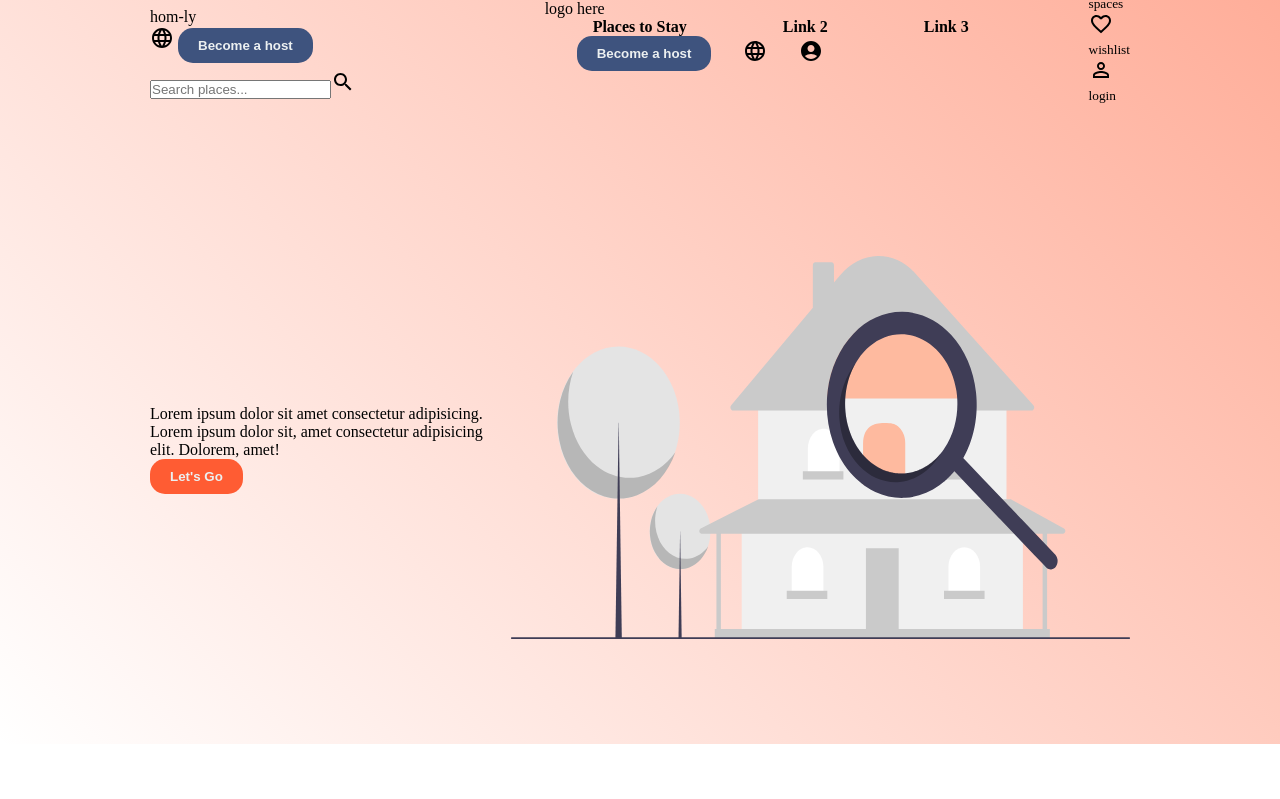
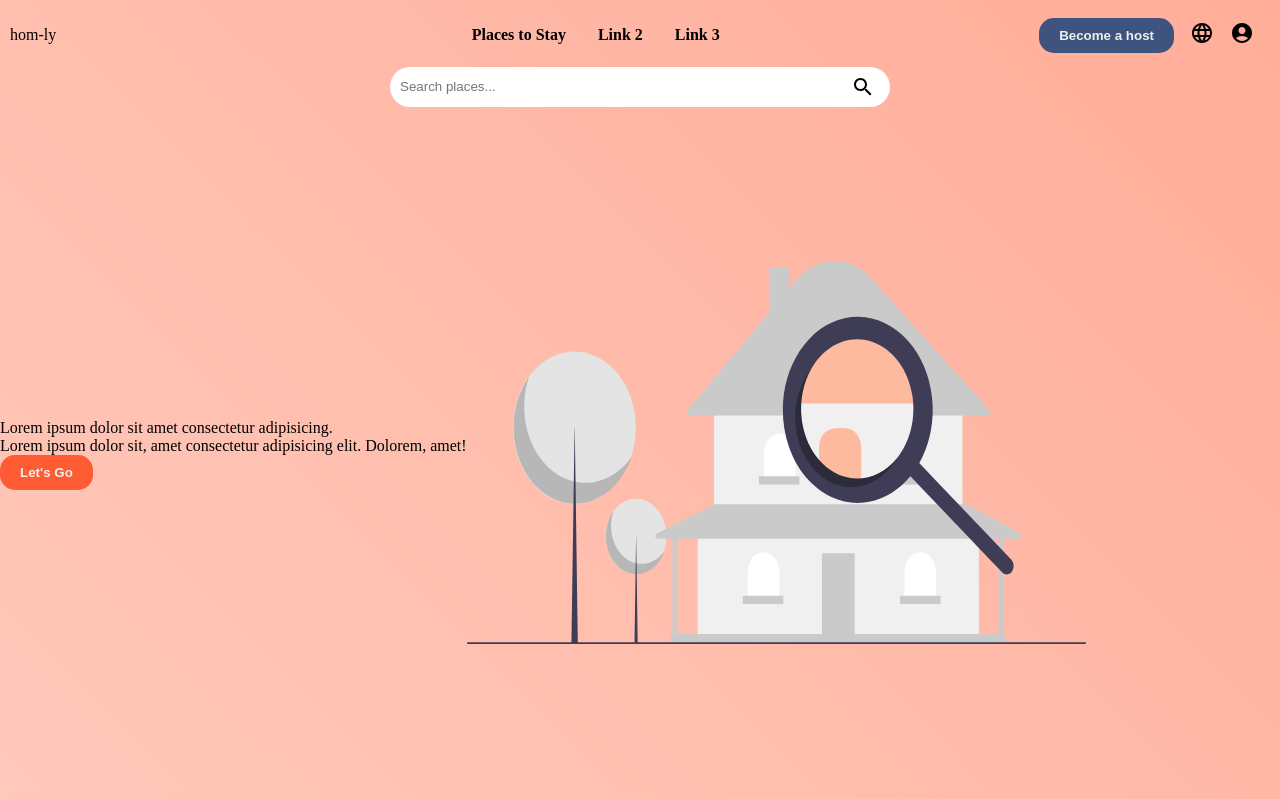
Before and after one commit to lumunge/Spacious-Living, a React (Create React App) app: page / in a window 1280 px wide. Shown: the top 799 px of the page. Built offline with nearby package versions, Linux system fonts and the light colour scheme.

Commit message:
header responsive

```diff
--- a/src/Components/Footer/footer.css
+++ b/src/Components/Footer/footer.css
@@ -1,6 +1,6 @@
 /* Small devices  */
 @media (max-width: 576px) {
-	footer {
+	.header {
 		display: flex;
 		flex-direction: column;
 	}
--- a/src/Components/Navbar/Navbar.jsx
+++ b/src/Components/Navbar/Navbar.jsx
@@ -1,4 +1,4 @@
-import { useState, useEffect } from "react";
+import { useState } from "react";
 // icons
 import LanguageIcon from "@mui/icons-material/Language";
 import AccountCircleIcon from "@mui/icons-material/AccountCircle";
@@ -29,14 +29,16 @@ const Navbar = () => {
 				</div>
 				<div className="top">
 					<span>
-					<LanguageIcon className="language" />
+						<LanguageIcon className="language" />
 					</span>
 					&nbsp;
 					<button className="btn">Become a host</button>
 				</div>
 			</div>
 			<div className="largeNav">
-				<div>logo here</div>
+				<div className="logo">
+					<span>hom-ly</span>
+				</div>
 				<div className="navLinks">
 					<a href="#!" className="link">
 						Places to Stay
--- a/src/Components/Navbar/navbar.css
+++ b/src/Components/Navbar/navbar.css
@@ -1,28 +1,6 @@
 header {
 	position: relative;
 	z-index: 999;
-}
-.navContainer {
-	display: flex;
-	justify-content: space-between;
-	align-items: center;
-	height: 70px;
-	/* background-color: red; */
-}
-.navEnd {
-	display: flex;
-	align-items: center;
-}
-.end {
-	margin-left: 2rem;
-}
-.navLinks {
-	margin-right: -10rem;
-}
-.navLinks a {
-	text-decoration: none;
-	color: var(--mainBlack);
-	font-weight: 600;
 }
 .btn {
 	background-color: var(--secondaryColor);
@@ -33,59 +11,15 @@ header {
 	font-weight: 600;
 	cursor: pointer;
 }
-.link {
-	margin: 0 3rem;
-}
-.dropBtn {
-	background-color: #04aa6d;
-	color: white;
-	padding: 16px;
-	font-size: 16px;
-	border: none;
-	cursor: pointer;
-}
 
-.dropdown {
-	position: relative;
-	display: inline-block;
-	margin-right: 1rem;
-}
-
-.dropContent {
-	display: none;
-	position: absolute;
-	right: -15px;
-	min-width: 160px;
-	box-shadow: 0px 8px 16px 0px rgba(0, 0, 0, 0.2);
-	border-radius: 25px;
-	z-index: 1;
-	padding: 10px 0;
-}
-
-.dropContent a {
-	color: black;
-	padding: 12px 16px;
-	text-decoration: none;
-	display: block;
-}
-
-.dropBtn:hover {
-	cursor: "pointer";
-}
-
-.dropContent a:hover {
-	background-color: #ddd;
-}
-
-.dropdown:hover .dropContent {
-	display: block;
-}
-
-.dropdown:hover .dropBtn {
-	background-color: #3e8e41;
-}
 /* Small devices  */
-@media (max-width: 576px) {
+@media (max-width: 740px) {
+	.navContainer {
+		display: flex;
+		justify-content: space-between;
+		align-items: center;
+		height: 70px;
+	}
 	.topResponsiveNav {
 		display: flex;
 		align-items: center;
@@ -131,11 +65,100 @@ header {
 	}
 }
 
-/* // Medium devices (tablets, 768px and up)
-@media (min-width: 768px) { ... } */
+/* // Medium devices (tablets, 768px and up) */
+@media (min-width: 740px), (min-width: 1200px) {
+	.topResponsiveNav,
+	.smallNav {
+		display: none;
+	}
+	header {
+		/* background-color: green; */
+	}
+	.largeNav {
+		display: flex;
+		justify-content: space-between;
+		align-items: center;
+		height: 70px;
+		padding: 0 10px;
+	}
+	.navEnd {
+		display: flex;
+		align-items: center;
+	}
+	.navLinks {
+		margin-right: -7rem;
+	}
+	.navLinks a {
+		text-decoration: none;
+		color: var(--mainBlack);
+		font-weight: 600;
+	}
+	.end {
+		margin-left: 1rem;
+	}
+	.link {
+		margin: 0 1rem;
+	}
+	.dropBtn {
+		background-color: #04aa6d;
+		color: white;
+		padding: 16px;
+		font-size: 16px;
+		border: none;
+		cursor: pointer;
+	}
 
-/* // Large devices (desktops, 992px and up)
-@media (min-width: 992px) { ... } */
+	.dropdown {
+		position: relative;
+		display: inline-block;
+		margin-right: 1rem;
+	}
 
-/* // Extra large devices (large desktops, 1200px and up)
-@media (min-width: 1200px) { ... } */
+	.dropContent {
+		display: none;
+		position: absolute;
+		right: -15px;
+		min-width: 160px;
+		box-shadow: 0px 8px 16px 0px rgba(0, 0, 0, 0.2);
+		border-radius: 25px;
+		z-index: 1;
+		padding: 10px 0;
+	}
+
+	.dropContent a {
+		color: black;
+		padding: 12px 16px;
+		text-decoration: none;
+		display: block;
+	}
+
+	.dropBtn:hover {
+		cursor: "pointer";
+	}
+
+	.dropContent a:hover {
+		background-color: #ddd;
+	}
+
+	.dropdown:hover .dropContent {
+		display: block;
+	}
+
+	.dropdown:hover .dropBtn {
+		background-color: #3e8e41;
+	}
+}
+
+/* // Large devices (desktops, 992px and up) */
+/* @media (min-width: 992px) {
+	header {
+		background-color: purple;
+	}
+} */
+
+/* // Extra large devices (large desktops, 1200px and up)*/
+/* @media (min-width: 1200px) {
+	header {
+		background-color: maroon;
+	}
+} */
--- a/src/Components/Search/search.css
+++ b/src/Components/Search/search.css
@@ -1,4 +1,3 @@
-@media (max-width: 576px) {
 .searchBar {
 	display: flex;
 	justify-content: center;
@@ -6,11 +5,20 @@
 	height: 50px;
 	margin-top: -1rem;
 }
+
+.searchBtn {
+	position: absolute;
+	right: 2.2rem;
+	bottom: 1.7rem;
+	cursor: pointer;
+}
+
+/* Small devices  */
+@media (max-width: 740px) {
 	.search {
 		padding: 20px;
 		position: relative;
 	}
-
 	.search input {
 		width: 300px;
 		margin-top: 15px;
@@ -22,10 +30,23 @@
 		border: none;
 		padding: 10px;
 	}
-	.searchBtn {
-		position: absolute;
-		right: 2.2rem;
-		bottom: 1.7rem;
-		cursor: pointer;
+}
+
+/* // Medium devices (tablets, 768px and up) */
+@media (min-width: 740px), (min-width: 1200px) {
+	.search {
+		padding: 20px;
+		position: relative;
+	}
+	.search input {
+		width: 500px;
+		margin-top: 15px;
+	}
+	.search input {
+		width: 500px;
+		height: 40px;
+		border-radius: 20px;
+		border: none;
+		padding: 10px;
 	}
 }
--- a/src/Pages/Home/Home.jsx
+++ b/src/Pages/Home/Home.jsx
@@ -18,7 +18,6 @@ const Home = () => {
 				<Cta />
 				<Reviews />
 				<Footer/>
-				<br /><br /><br /><br /><br /><br />
 			</div>
 		</div>
 	);
--- a/src/Pages/Home/home.css
+++ b/src/Pages/Home/home.css
@@ -1,6 +1,4 @@
 .landing {
-	height: 93vh;
-	padding: 0 150px 0 150px;
 	background: red;
 	background: hsla(12, 100%, 60%, 1);
 	background: linear-gradient(
@@ -25,3 +23,19 @@
 		padding: 0;
 	}
 }
+
+/* Small devices  */
+/* @media (max-width: 740px) {
+	.landing {
+		height: 93vh;
+		padding: 0 150px 0 150px;
+	}
+} */
+
+/* // Medium devices (tablets, 768px and up) */
+/* @media (min-width: 740px), (min-width: 1200px) {
+	.landing {
+		height: 93vh;
+		padding: 0 150px 0 150px;
+	}
+} */
```
Lines whose indentation alone changed are shown as unchanged.
